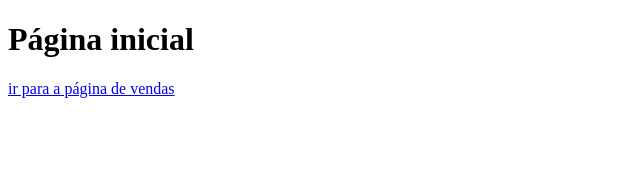
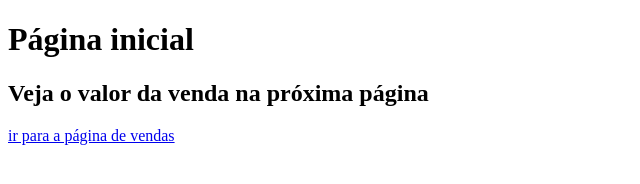
Before and after one commit to LeoMart7/Projetos, a plain HTML site: page index.html in a window 1280 px wide. Shown: the whole page, without its empty margins (0-640 px from the left). Drawn offline with Linux system fonts and the light colour scheme.

Commit message:
Alteração em blog e index

```diff
--- a/index.html
+++ b/index.html
@@ -8,6 +8,7 @@
 </head>
 <body>
     <h1>Página inicial</h1>
+    <h2>Veja o valor da venda na próxima página</h2>
     <a href="vendas.html">ir para a página de vendas</a>
 </body>
 </html>
```
Also changed, not shown: blog.html (+1 -0 lines).
